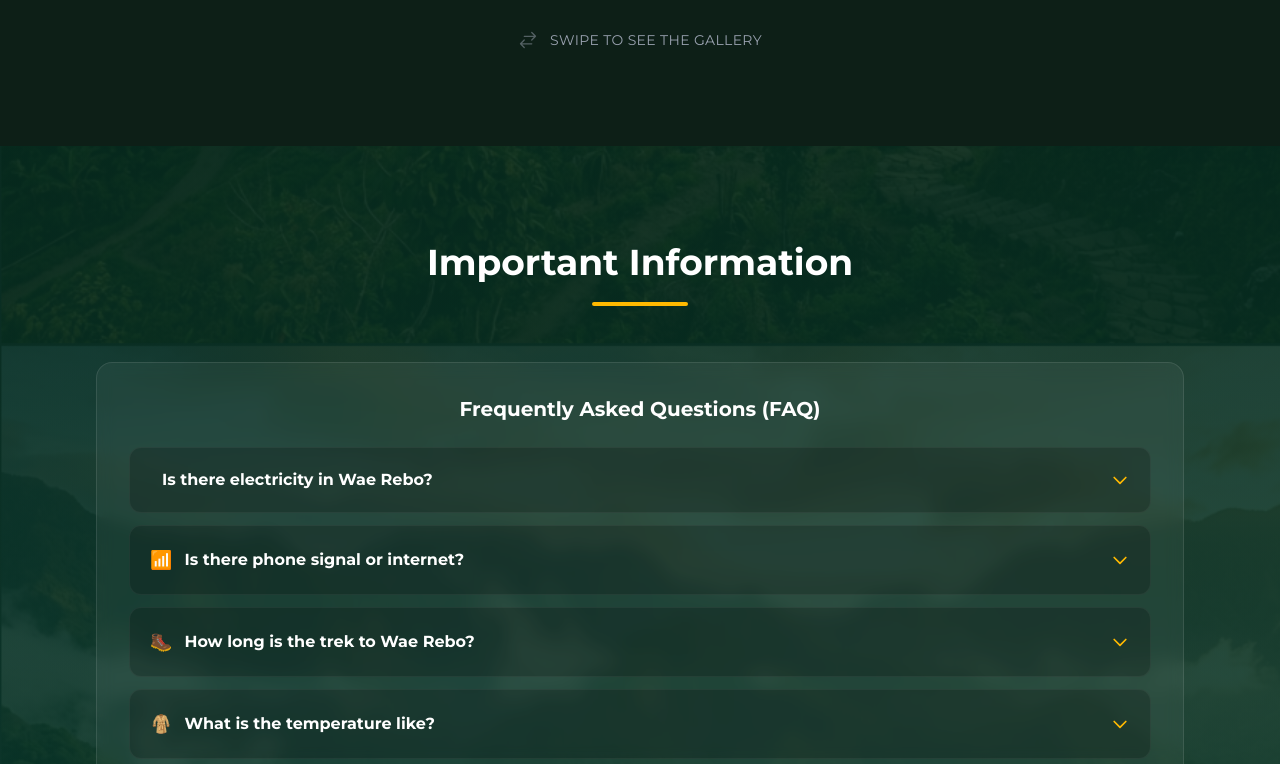
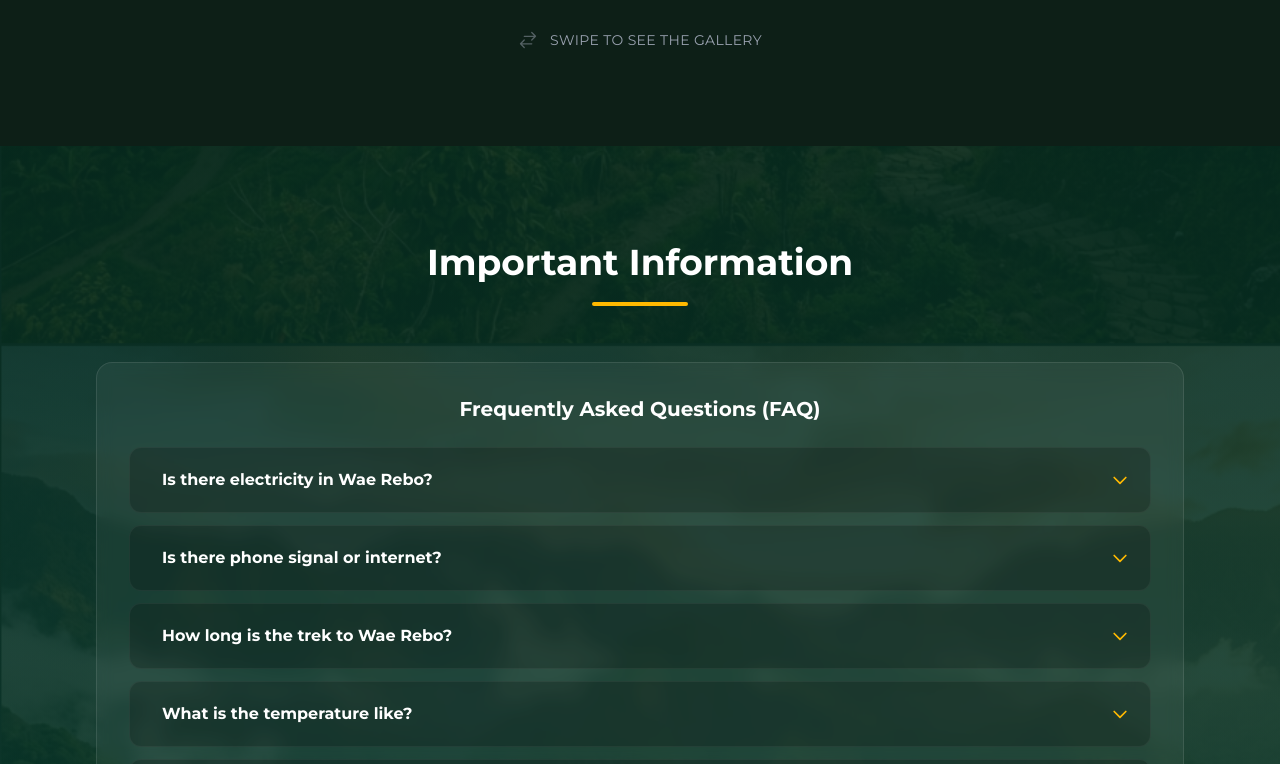
Before and after one commit to cha-stack/ZUZUR-ZANGGAL, a React (Vite) app in the folder waerebo/: page / in a window 1280 px wide. Shown: the part 4553-5317 px from the top of the page. Built offline with nearby package versions, Linux system fonts and the light colour scheme.

Commit message:
second try to delete the icon 1-5 question

```diff
--- a/waerebo/src/WaeRebo.jsx
+++ b/waerebo/src/WaeRebo.jsx
@@ -794,7 +794,6 @@ export default function WaeReboPage() {
   {/* FAQ Item 2 */}
   <FaqItem
     question={{
-      icon: '📶',
       text: lang === 'id' ? 'Apakah ada sinyal atau internet?' : 'Is there phone signal or internet?'
     }}
     answer={
@@ -809,7 +808,6 @@ export default function WaeReboPage() {
   {/* FAQ Item 3 */}
   <FaqItem
     question={{
-      icon: '🥾',
       text: lang === 'id' ? 'Berapa lama trekking menuju Wae Rebo?' : 'How long is the trek to Wae Rebo?'
     }}
     answer={
@@ -824,7 +822,6 @@ export default function WaeReboPage() {
   {/* FAQ Item 4 */}
   <FaqItem
     question={{
-      icon: '🧥',
       text: lang === 'id' ? 'Bagaimana suhu udara di Wae Rebo?' : 'What is the temperature like?'
     }}
     answer={
@@ -839,7 +836,6 @@ export default function WaeReboPage() {
   {/* FAQ Item 5 */}
   <FaqItem
     question={{
-      icon: '🧭',
       text: lang === 'id' ? 'Apakah harus menggunakan pemandu lokal?' : 'Do I need a local guide?'
     }}
     answer={
```
